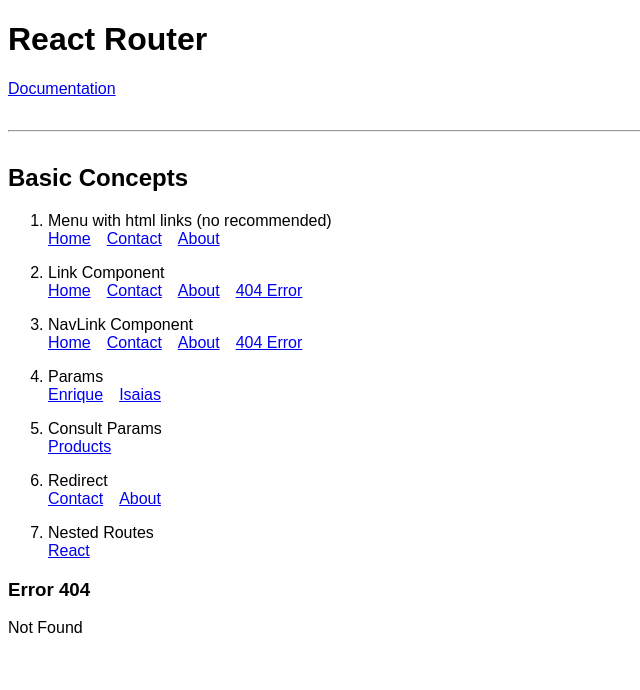
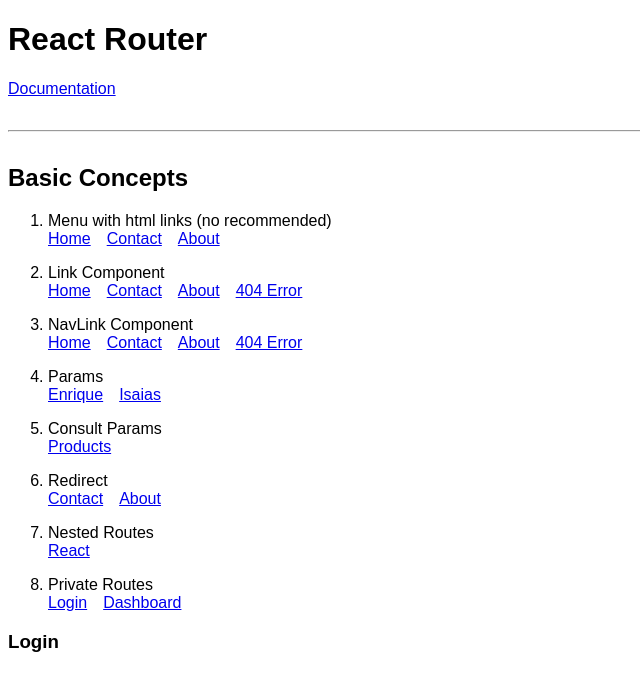
Before and after one commit to 2018030429/react-course-jm, a React (Create React App) app in the folder router-dom/: page /login in a window 1280 px wide. Shown: the top 690 px of the page, without its empty margins (0-640 px from the left). Built offline with nearby package versions, Linux system fonts and the light colour scheme.

Commit message:
React Route - Private Routes

```diff
--- a/router-dom/src/components/BasicConcepts.js
+++ b/router-dom/src/components/BasicConcepts.js
@@ -2,12 +2,15 @@
 import { BrowserRouter as Router, Redirect, Route, Switch } from 'react-router-dom'
 import About from '../pages/About'
 import Contact from '../pages/Contact'
+import Dashboard from '../pages/Dashboard'
 import Error404 from '../pages/Error404'
 import Home from '../pages/Home'
+import Login from '../pages/Login'
 import Products from '../pages/Products'
 import ReactTopics from '../pages/ReactTopics'
 import User from '../pages/User'
 import ConceptMenu from './ConceptMenu'
+import PrivateRoute from './PrivateRoute'
 
 const BasicConcepts = () => {
   return (
@@ -24,6 +27,8 @@
           <Route exact path="/contacto" children={<Redirect to="/contact" />} />
           <Route exact path="/acerca" children={<Redirect to="/about" />} />
           <Route path="/react" component={ReactTopics} />
+          <PrivateRoute exact path="/dashboard" component={Dashboard} />
+          <Route exact path="/login" component={Login} />
           <Route path="*" component={Error404} />
         </Switch>
       </Router>
--- a/router-dom/src/components/ConceptMenu.js
+++ b/router-dom/src/components/ConceptMenu.js
@@ -50,6 +50,12 @@
           <br/>
           <Link to="/react">React</Link>
         </li>
+        <li>
+          <span> Private Routes </span>
+          <br/>
+          <Link to="/login">Login</Link>
+          <Link to="/dashboard">Dashboard</Link>
+        </li>
       </ol>
     </nav>
   )
--- /dev/null
+++ b/router-dom/src/components/PrivateRoute.js
@@ -0,0 +1,28 @@
+import { Redirect, Route } from "react-router-dom"
+
+// const PrivateRoute = (props) => {
+//   return (
+//     <Route exact={props.exact} path={props.path} component={props.component} />
+//   )
+// }
+
+// const PrivateRoute = (props) => {
+//   return (
+//     <Route {...props} />
+//   )
+// }
+
+// Auth simulation
+let auth;
+auth = true;
+auth = null;
+
+const PrivateRoute = ({ component:Component, ...rest }) => {
+  return (
+    <Route {...rest} >
+      { auth? <Component/> : <Redirect to="/login" /> }
+    </Route>
+  )
+}
+
+export default PrivateRoute
--- /dev/null
+++ b/router-dom/src/pages/Dashboard.js
@@ -0,0 +1,9 @@
+const Dashboard = () => {
+  return (
+    <div>
+      <h3> Dashboard </h3>
+    </div>
+  )
+}
+
+export default Dashboard
--- /dev/null
+++ b/router-dom/src/pages/Login.js
@@ -0,0 +1,9 @@
+const Login = () => {
+  return (
+    <div>
+      <h3> Login </h3>
+    </div>
+  )
+}
+
+export default Login
```
